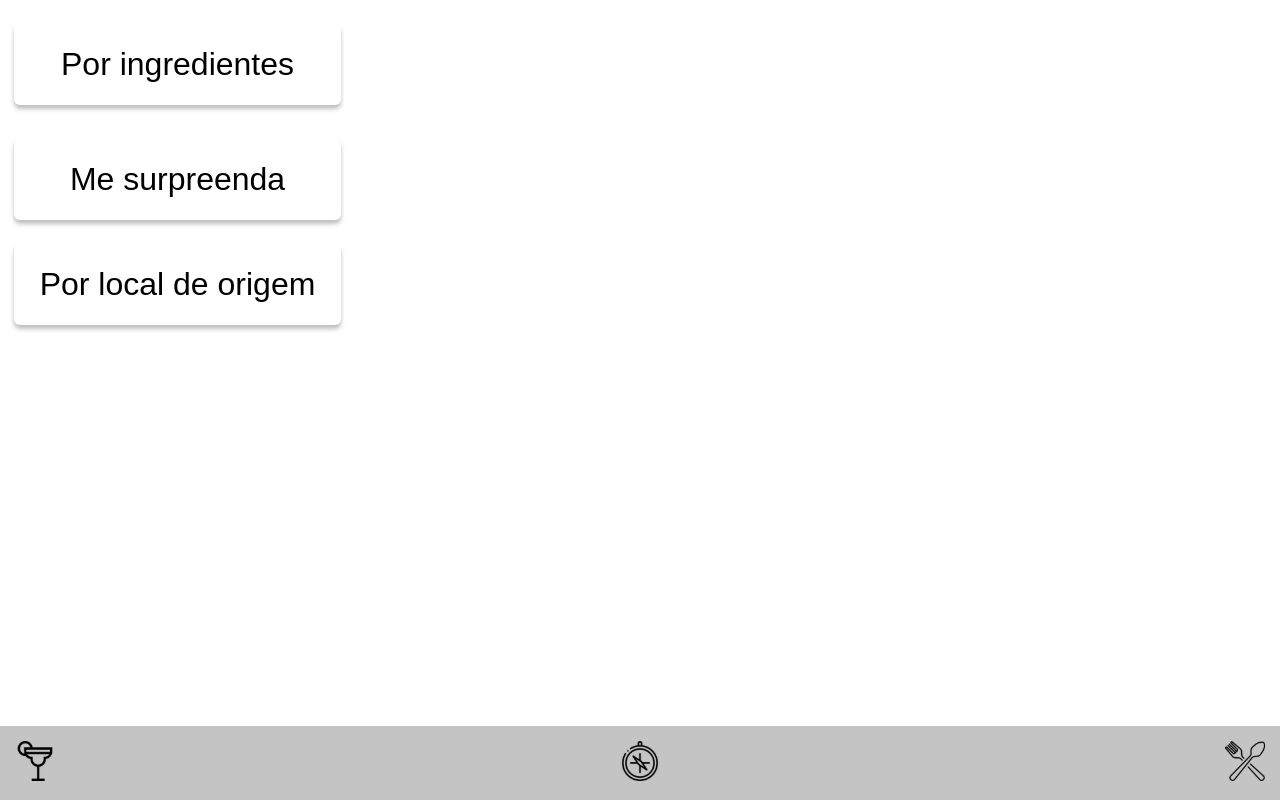
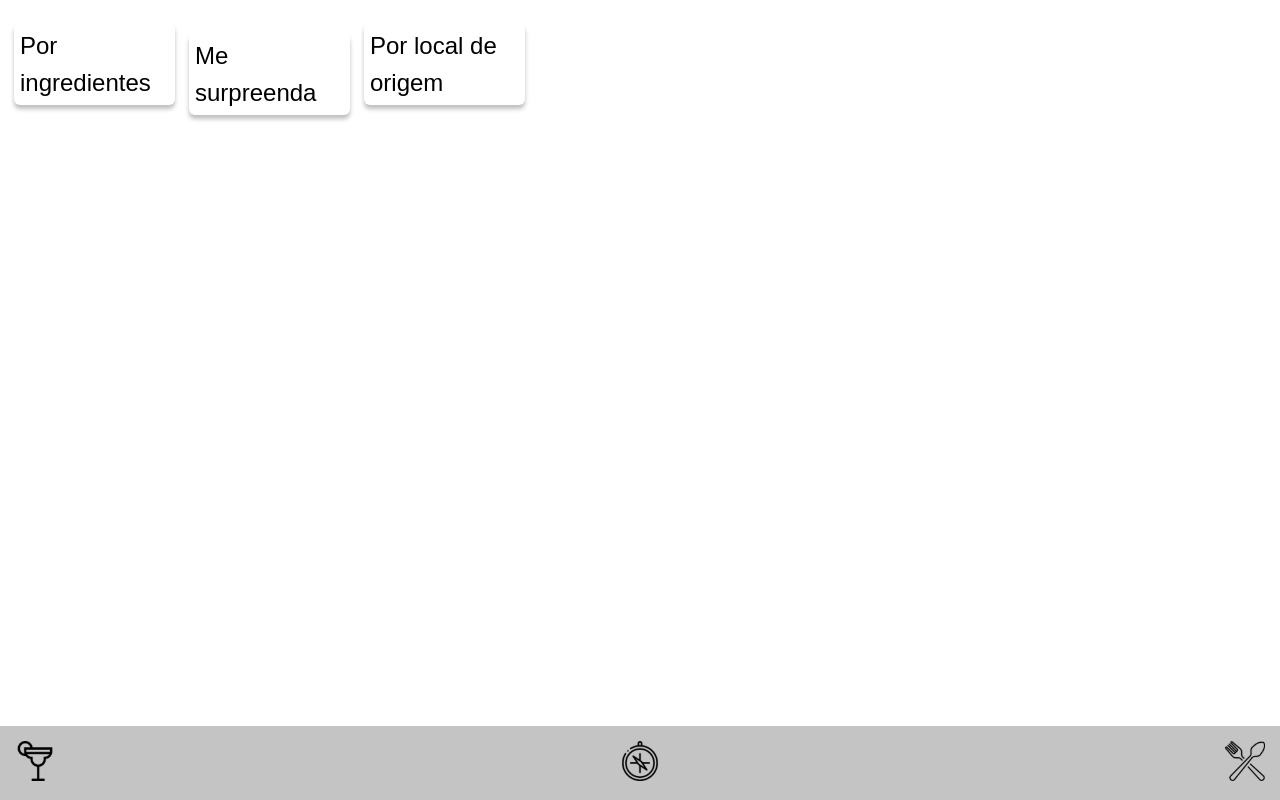
Before and after one commit to tryber/sd-01-week19-recipes-app-2, a React (Create React App) app: page /explorar in a window 1280 px wide. Both pictures are taken after a click on the button "Explorar Comidas". Built offline with nearby package versions, Linux system fonts and the light colour scheme.

Commit message:
css finalizado

```diff
--- a/src/pages/ExplorarReceitas.jsx
+++ b/src/pages/ExplorarReceitas.jsx
@@ -2,10 +2,11 @@ import React from 'react';
 import PropTypes from 'prop-types';
 import { Link } from 'react-router-dom';
 import Footer from '../components/Footer';
+import '../style/ExplorarReceitas.css';
 
 function generateButton(number, pathname, type, title) {
   return (
-    <button className={`btn ${number}`}>
+    <button className={`btnreceitas ${number}`}>
       <Link className="link" to={`/${pathname}/${type}`}>
         {title}
       </Link>
@@ -21,14 +22,14 @@ function isComidasOrBebidas(pathname) {
   };
   if (pathname === '/explorar/comidas') {
     return (
-      <div className="content-btn">
+      <div className="content-btn-receitas">
         {generateButton('one', pathname, 'ingredientes', title.title1)}
         {generateButton('two', pathname, 'local', title.title2)}
         {generateButton('three', pathname, 'random', title.title3)}
       </div>
     );
   } return (
-    <div className="content-btn">
+    <div className="content-btn-receitas">
       {generateButton('one', pathname, 'ingredientes', title.title1)}
       {generateButton('two', pathname, 'local', title.title2)}
     </div>
--- /dev/null
+++ b/src/style/ExplorarReceitas.css
@@ -0,0 +1,18 @@
+.btnreceitas{
+  width: 161px;
+  background-color: white;
+  border: 0;
+  border-radius: 6px;
+  box-shadow: 0 4px 4px rgba(0, 0, 0, 0.25);
+  font-size: 24px;
+  font-style: normal;
+  height: 82px;
+  line-height: 37px;
+  margin-left: 14px;
+  text-align: left;
+}
+.content-btn-receitas{
+  display: flex;
+  flex-direction: row;
+  flex-wrap: wrap;
+}
```
